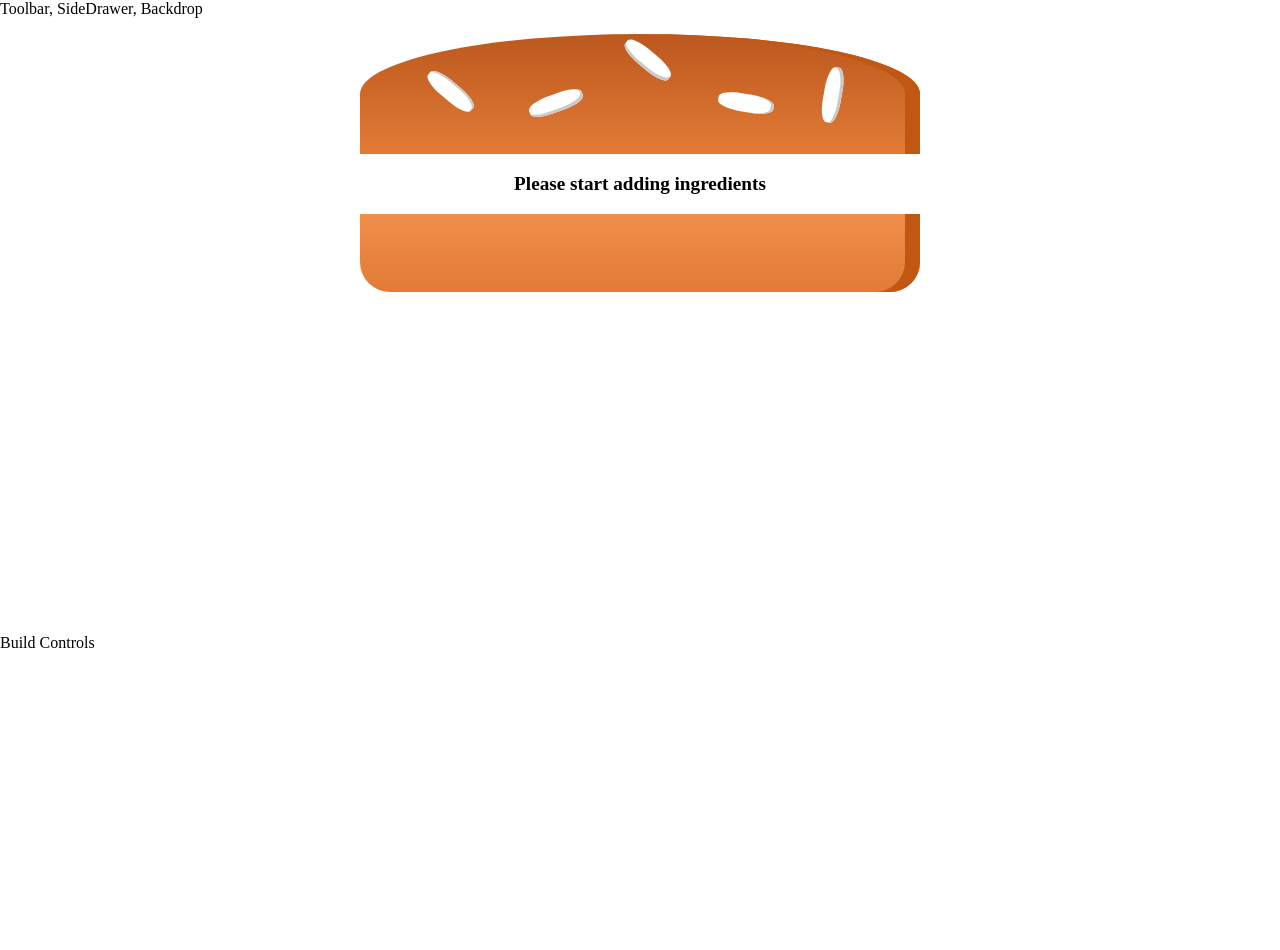
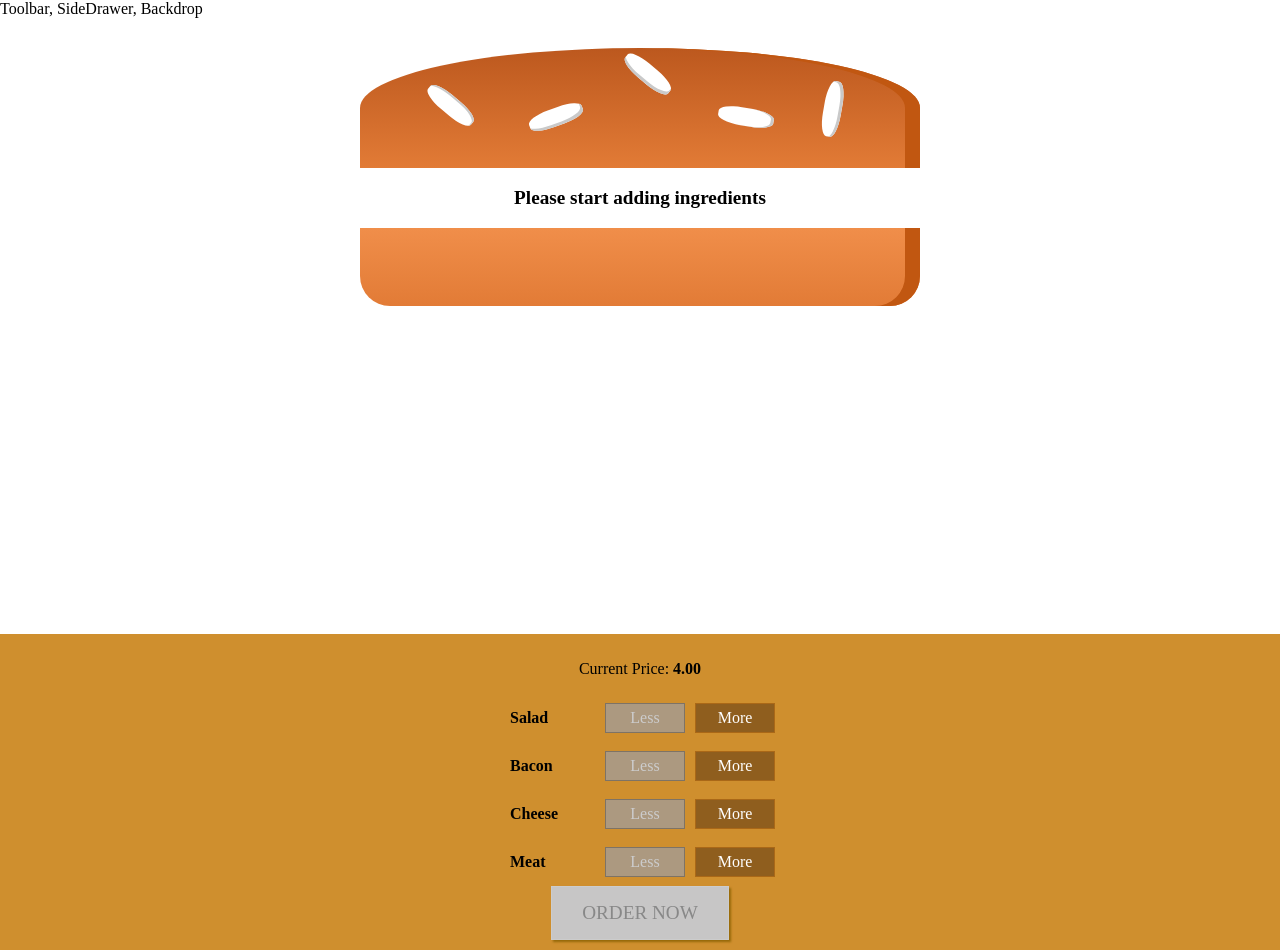
Before and after one commit to motasem99/burger-app, a React (Create React App) app: page / in a window 1280 px wide. Before the commit the page ends 800 px from the top, so only its background shows below. Built offline with nearby package versions, Linux system fonts and the light colour scheme.

Commit message:
learn react burger-app lec21

```diff
--- /dev/null
+++ b/src/components/Burger/BuildControls/BuildControl/BuildControl.js
@@ -0,0 +1,23 @@
+import React from 'react'
+
+import classes from './BuildControl.module.css'
+
+const BuildControl = (props) => (
+    <div className={classes.BuildControl}>
+        <div className={classes.Label}>{props.label}</div>
+        <button
+            className={classes.Less}
+            onClick={props.removed}
+            disabled={props.disabled}>
+            Less
+        </button>
+
+        <button
+            className={classes.More}
+            onClick={props.added}>
+            More
+        </button>
+    </div>
+)
+
+export default BuildControl
--- /dev/null
+++ b/src/components/Burger/BuildControls/BuildControl/BuildControl.module.css
@@ -0,0 +1,58 @@
+.BuildControl {
+  display: flex;
+  justify-content: space-between;
+  align-items: center;
+  margin: 5px 0;
+}
+
+.BuildControl button {
+  display: block;
+  font: inherit;
+  padding: 5px;
+  margin: 0 5px;
+  width: 80px;
+  border: 1px solid #aa6817;
+  cursor: pointer;
+  outline: none;
+}
+
+.BuildControl button:disabled {
+  background-color: #ac9980;
+  border: 1px solid #7e7365;
+  color: #ccc;
+  cursor: default;
+}
+
+.BuildControl button:hover:disabled {
+  background-color: #ac9980;
+  color: #ccc;
+  cursor: not-allowed;
+}
+
+.Label {
+  padding: 10px;
+  font-weight: bold;
+  width: 80px;
+}
+
+.BuildControl .Less {
+  background-color: #d39952;
+  color: white;
+}
+
+.BuildControl .More {
+  background-color: #8f5e1e;
+  color: white;
+}
+
+.BuildControl .Less:hover,
+.BuildControl .Less:active {
+  background-color: #daa972;
+  color: white;
+}
+
+.BuildControl .More:hover,
+.BuildControl .More:active {
+  background-color: #99703f;
+  color: white;
+}
--- /dev/null
+++ b/src/components/Burger/BuildControls/BuildControls.js
@@ -0,0 +1,32 @@
+import  React from 'react'
+
+import classes from './BuildControls.module.css'
+import BuildControl from './BuildControl/BuildControl'
+
+const controls = [
+    {label: 'Salad', type: 'salad'},
+    {label: 'Bacon', type: 'bacon'},
+    {label: 'Cheese', type: 'cheese'},
+    {label: 'Meat', type: 'meat'},
+]
+
+const BuildControls = (props) => (
+    <div className={classes.BuildControls}>
+        <p>Current Price: <strong>{props.price.toFixed(2)}</strong></p>
+        {controls.map(ctrl => (
+            <BuildControl
+              key={ctrl.label}
+              label={ctrl.label}
+              added={() => props.ingredientAdded(ctrl.type)}
+              removed={() => props.ingredientRemoved(ctrl.type)}
+              disabled={props.disabled[ctrl.type]} />
+        ))}
+        <button
+        className={classes.OrderButton}
+        disabled={!props.purchasable}>
+        ORDER NOW
+        </button>
+    </div>
+)
+
+export default BuildControls
--- /dev/null
+++ b/src/components/Burger/BuildControls/BuildControls.module.css
@@ -0,0 +1,52 @@
+.BuildControls {
+  width: 100%;
+  background-color: #cf8f2e;
+  display: flex;
+  flex-flow: column;
+  align-items: center;
+  box-shadow: 0 2px 1px #ccc;
+  margin: auto;
+  padding: 10px 0;
+}
+
+.OrderButton {
+  background-color: #dad735;
+  outline: none;
+  cursor: pointer;
+  border: 1px solid #966909;
+  color: #966909;
+  font-family: inherit;
+  font-size: 1.2em;
+  padding: 15px 30px;
+  box-shadow: 2px 2px 2px #966909;
+}
+
+.OrderButton:hover,
+.OrderButton:active {
+  background-color: #a0db41;
+  border: 1px solid #966909;
+  color: #966909;
+}
+
+.OrderButton:disabled {
+  background-color: #c7c6c6;
+  cursor: not-allowed;
+  border: 1px solid #ccc;
+  color: #888888;
+}
+
+.OrderButton:not(:disabled) {
+  animation: enable 0.3s linear;
+}
+
+@keyframes enable {
+  0% {
+    transform: scale(1);
+  }
+  60% {
+    transform: scale(1.1);
+  }
+  100% {
+    transform: scale(1);
+  }
+}
--- a/src/components/Burger/Burger.module.css
+++ b/src/components/Burger/Burger.module.css
@@ -2,7 +2,7 @@
   width: 100%;
   margin: auto;
   height: 250px;
-  /* overflow: scroll; */
+  overflow: scroll;
   text-align: center;
   font-weight: bold;
   font-size: 1.2rem;
--- a/src/containers/BurgerBuilder/BurgerBuilder.js
+++ b/src/containers/BurgerBuilder/BurgerBuilder.js
@@ -2,7 +2,15 @@
 
 import Aux from '../../hoc/Auxiliary'
 import Burger from '../../components/Burger/Burger'
+import BuildControls from '../../components/Burger/BuildControls/BuildControls'
 
+
+const INGREDIENT_PRISE = {
+    salad: 0.5,
+    cheese: 0.4,
+    meat: 1.3,
+    bacon: 0.7
+}
 class BurgerBuilder extends Component {
     // constructor(props) {
     //     super(props)
@@ -15,14 +23,69 @@
             bacon: 0,
             cheese: 0,
             meat: 0
+        },
+        totalPrice: 4,
+        purchaseable: false
+    }
+
+    updatePurchaseState (ingredients) {
+        const sum = Object.keys(ingredients)
+          .map(igKey => {
+              return ingredients[igKey]
+          })
+          .reduce((sum, el) => {
+              return sum + el
+          },0)
+        this.setState({ purchaseable: sum > 0 })
+    }
+
+    addIngredientHandler = (type) => {
+        const oldCount = this.state.ingredients[type]
+        const updatedCount = oldCount + 1
+        const updatedIngredients = {
+            ...this.state.ingredients
         }
+        updatedIngredients[type] = updatedCount
+        const priceAddition = INGREDIENT_PRISE[type]
+        const oldPrice = this.state.totalPrice
+        const newPrice = oldPrice + priceAddition
+        this.setState({ totalPrice: newPrice, ingredients: updatedIngredients })
+        this.updatePurchaseState(updatedIngredients)
+    }
+
+    removeIngredientHandler = (type) => {
+        const oldCount = this.state.ingredients[type]
+        if(oldCount <= 0) {
+            return
+        }
+        const updatedCount = oldCount - 1
+        const updatedIngredients = {
+            ...this.state.ingredients
+        }
+        updatedIngredients[type] = updatedCount
+        const priceDeduction = INGREDIENT_PRISE[type]
+        const oldPrice = this.state.totalPrice
+        const newPrice = oldPrice - priceDeduction
+        this.setState({ totalPrice: newPrice, ingredients: updatedIngredients })
+        this.updatePurchaseState(updatedIngredients)
     }
 
     render(){
+        const disabledInfo = {
+            ...this.state.ingredients
+        }
+        for(let key in disabledInfo) {
+            disabledInfo[key] = disabledInfo[key] <= 0
+        }
         return(
             <Aux>
                 <Burger ingredients={this.state.ingredients} />
-            <div>Build Controls</div>
+                <BuildControls
+                  ingredientAdded={this.addIngredientHandler}
+                  ingredientRemoved={this.removeIngredientHandler}
+                  disabled={disabledInfo}
+                  purchasable={this.state.purchaseable}
+                  price={this.state.totalPrice} />
             </Aux>
         )
     }
```
Also changed, not shown: 2 other files (tests, documents, lock files or other folders).
